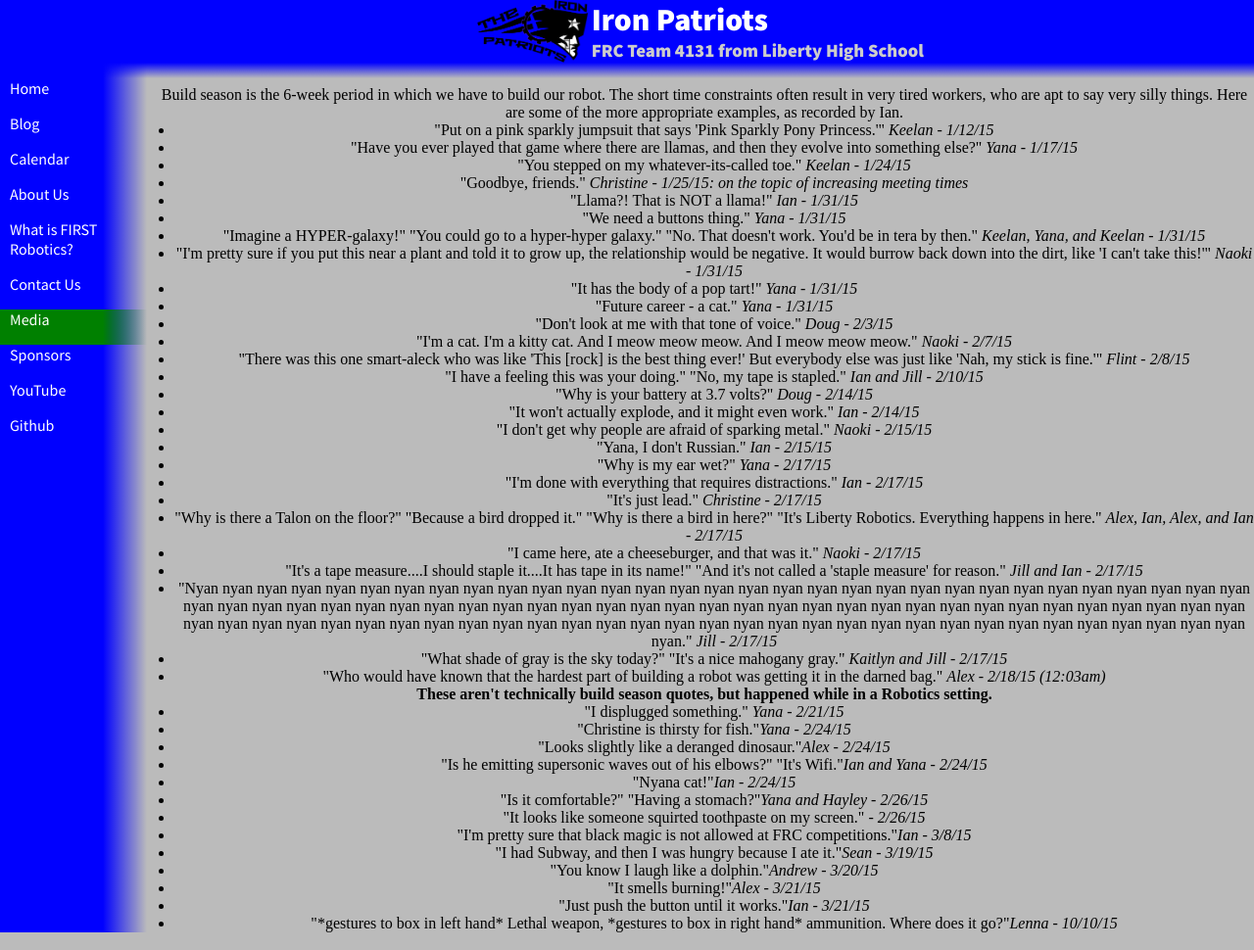
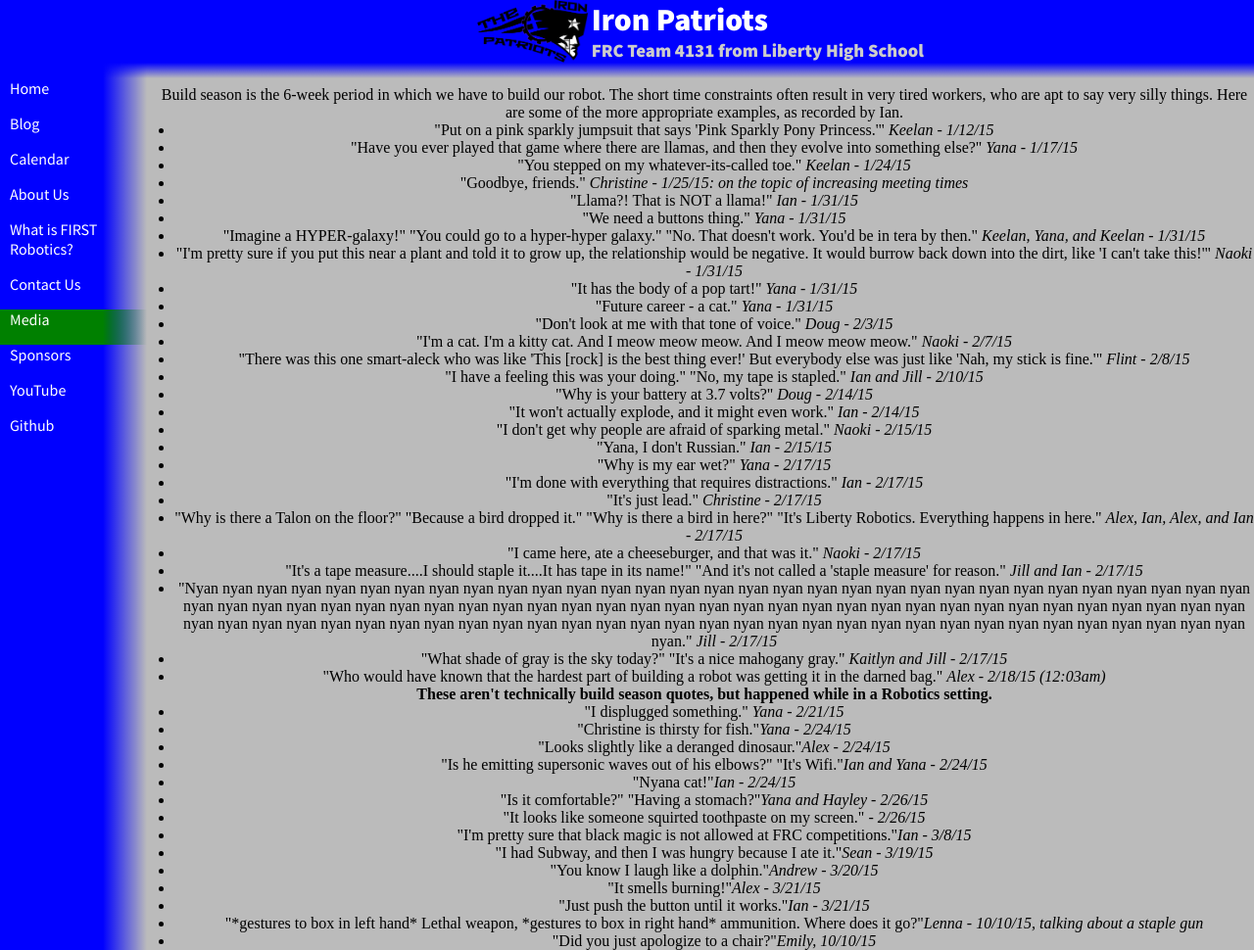
Before and after one commit to katiebugmoon/FRC4131.github.io, a Jekyll site: the page built from media/2015/quotes.html, in a window 1280 px wide. Shown: the whole page at 98% size. Built offline with Jekyll 4.4.1, drawn with Linux system fonts in a browser that asks for light colours; nearby versions of some CDN libraries.

Commit message:
Remove date from other posts, and add quote

```diff
--- a/_posts/2015-03-22-end-of-shorewood.markdown
+++ b/_posts/2015-03-22-end-of-shorewood.markdown
@@ -1,7 +1,6 @@
 ---
 layout: post
 title: End of Shorewood
-date: 2015-03-22
 author: Ian Weiss
 ---
 This post marks the end of the Shorewood FRC competition. We ended in 21st, six places higher than our first competition, but still not high as we expected or needed. We were not picked for alliance selections, and set as 3<sup>rd</sup> alternate for the alliance matches. We didn't stick around.
--- a/_posts/2015-04-11-git-ready-for-github.markdown
+++ b/_posts/2015-04-11-git-ready-for-github.markdown
@@ -1,7 +1,6 @@
 ---
 layout: post
 title: Git Ready for Github!
-date: 2015-04-11
 author: Ian Weiss
 ---
 Puns aside, our team is going to make a large push to migrate everything to Github over the next year. [The website](/) is already here, media is coming across slowly, software has been here for the past year, and even hardware (in the form of CAD) is being experimentally brought across. There are some pros and cons to Github, although you will quickly see how greatly the former outweighs the latter.
--- a/media/2015/quotes.html
+++ b/media/2015/quotes.html
@@ -46,6 +46,7 @@
 	<li>"You know I laugh like a dolphin."<i>Andrew - 3/20/15</i></li>
 	<li>"It smells burning!"<i>Alex - 3/21/15</i></li>
 	<li>"Just push the button until it works."<i>Ian - 3/21/15</i></li>
-	<li>"*gestures to box in left hand* Lethal weapon, *gestures to box in right hand* ammunition. Where does it go?"<i>Lenna - 10/10/15</i></li>
+	<li>"*gestures to box in left hand* Lethal weapon, *gestures to box in right hand* ammunition. Where does it go?"<i>Lenna - 10/10/15, talking about a staple gun</i></li>
+	<li>"Did you just apologize to a chair?"<i>Emily, 10/10/15</i></li>
 </ul>
 <center>
```
